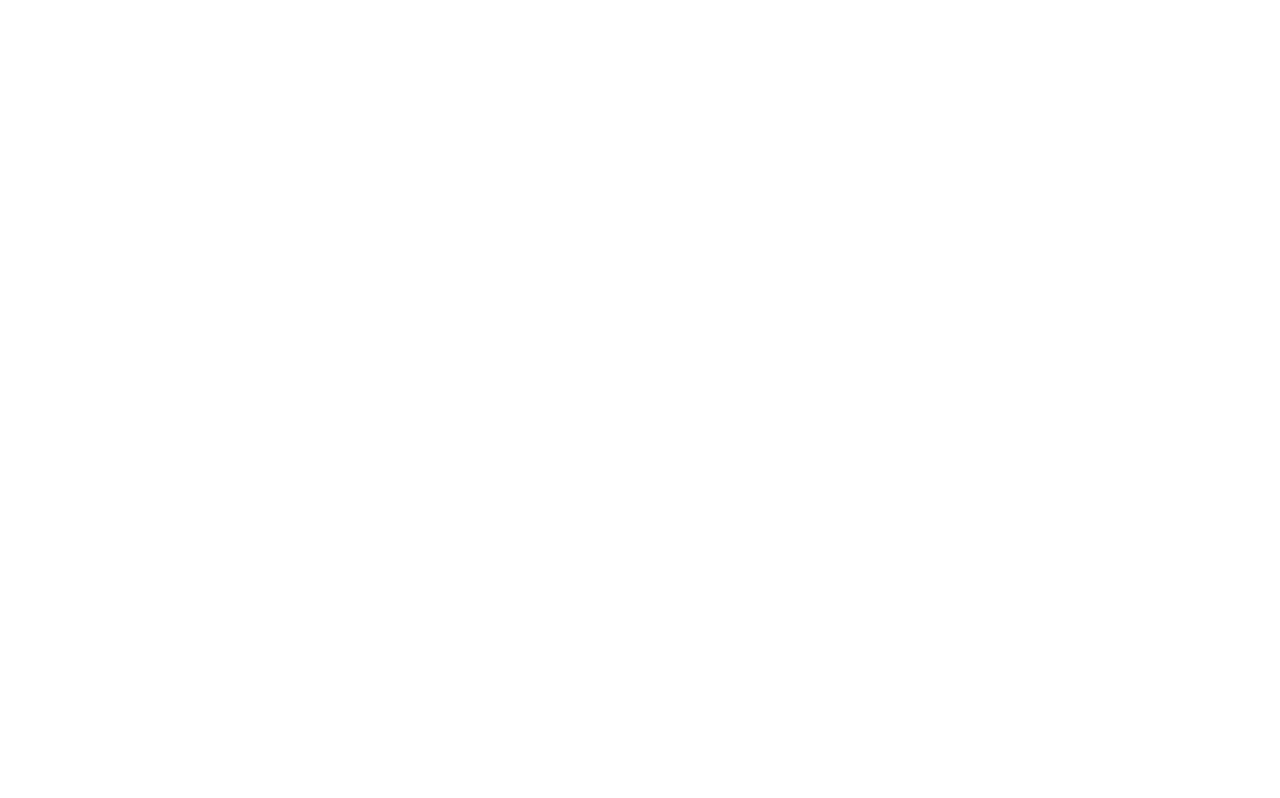
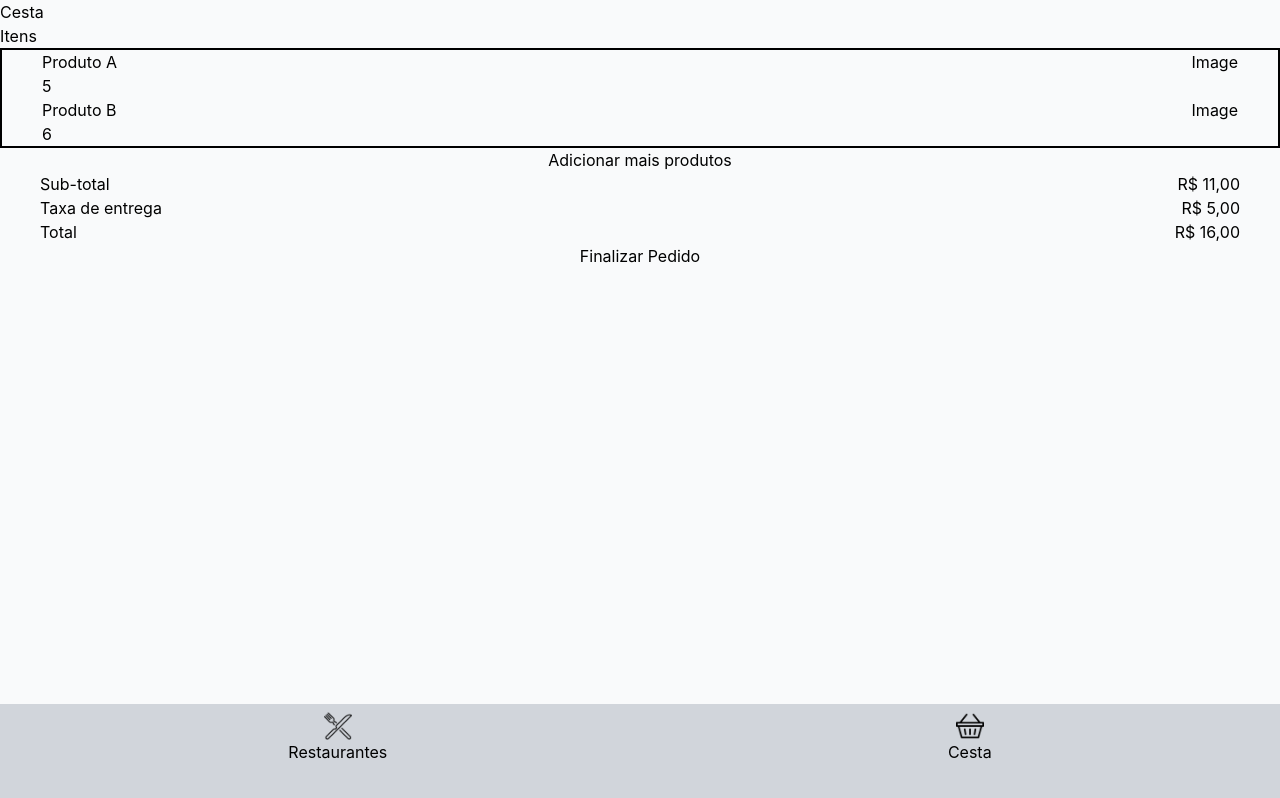
Before and after one commit to GabrielNSD/projeto-PES-ifood, a React (Create React App) app in the folder frontend/ifood/: page /cesta in a window 1280 px wide. Built offline with nearby package versions, Linux system fonts and the light colour scheme.

Commit message:
bask created

```diff
--- a/frontend/ifood/src/Router/Router.tsx
+++ b/frontend/ifood/src/Router/Router.tsx
@@ -3,6 +3,7 @@
 
 import Home from "../pages/Home";
 import Restaurant from "../pages/Restaurant";
+import Basket from "../pages/Basket";
 
 const RouterComponent = () => {
   return (
@@ -14,6 +15,9 @@
         path="/restaurante/:id"
         render={(props: any) => <Restaurant {...props} />}
       />
+      <Route exact path="/cesta">
+        <Basket />
+      </Route>
     </Router>
   );
 };
--- a/frontend/ifood/src/components/Layout.tsx
+++ b/frontend/ifood/src/components/Layout.tsx
@@ -12,10 +12,15 @@
 
   return (
     <>
-      <div className="flex h-screen flex-col bg-gray-50 h-screen items-center">
-        {children}
-        <div className="flex w-screen justify-around bg-gray-300 fixed insert-x-0 bottom-0 p-2 pb-6">
-          <div className="flex flex-col items-center" onClick={()=>{history.push("/")}}>
+      <div className="flex h-screen flex-col bg-gray-50 items-center w-screen">
+        <div className="h-5/6 flex flex-col">{children}</div>
+        <div className="flex w-screen justify-around bg-gray-300 fixed insert-x-0 bottom-0 p-2 pb-6 h-1/6 max-h-24">
+          <div
+            className="flex flex-col items-center"
+            onClick={() => {
+              history.push("/");
+            }}
+          >
             <img
               alt="Restaurantes"
               src="/images/restaurant.png"
@@ -23,7 +28,12 @@
             />
             <p>Restaurantes</p>
           </div>
-          <div className="flex flex-col items-center">
+          <div
+            className="flex flex-col items-center"
+            onClick={() => {
+              history.push("/cesta");
+            }}
+          >
             <img
               alt="Restaurantes"
               src="/images/shopping-basket.png"
--- a/frontend/ifood/src/components/ProductTile.tsx
+++ b/frontend/ifood/src/components/ProductTile.tsx
@@ -1,4 +1,4 @@
-import React from "react";
+import React, { useState } from "react";
 
 const mockProduct = {
   name: "Produto A",
@@ -10,8 +10,20 @@
 };
 
 const ProductTile = (props: any) => {
+  const [cont, setCont] = useState(1);
+
+  const addOneButtonHandler = () => {
+    setCont((prevState) => prevState + 1);
+  };
+
+  const removeOneButtonHandler = () => {
+    setCont((prevState) => prevState - 1);
+  };
+
+  console.log(cont);
+
   return (
-    <div className="flex border-2 border-black w-full m-2">
+    <div className="flex border-2 border-black w-full mb-4">
       <div className="border-2 border-red-200 w-2/5 m-2 self-center">
         <img src={mockProduct.imageUrl} alt="imagem" className="h-15 w-15" />
       </div>
@@ -21,9 +33,20 @@
         <div className="flex justify-between">
           <p className="text-sm">R${mockProduct.price}</p>
           <div className="flex items-center">
-            <button className="border-2 bg-red-400 self-center">-</button>
-            <p>1</p>
-            <button className="border-2 bg-red-400 self-center">+</button>
+            <button
+              className="border-2 bg-red-400 self-center"
+              disabled={cont === 1 ? true : false}
+              onClick={removeOneButtonHandler}
+            >
+              -
+            </button>
+            <p>{cont}</p>
+            <button
+              className="border-2 bg-red-400 self-center"
+              onClick={addOneButtonHandler}
+            >
+              +
+            </button>
             <button>Adicionar</button>
           </div>
         </div>
--- /dev/null
+++ b/frontend/ifood/src/pages/Basket/index.tsx
@@ -0,0 +1,72 @@
+import React, { useEffect, useState } from "react";
+import { useHistory } from "react-router-dom";
+
+import Layout from "../../components/Layout";
+
+const mockList = [
+  { name: "Produto A", price: 5, id: 1, imageUrl: "" },
+  { name: "Produto B", price: 6, id: 2, imageUrl: "" },
+];
+
+const Basket = () => {
+  const [listData, setListData] = useState(mockList);
+  const [subTotal, setSubTotal] = useState(0);
+  const history = useHistory();
+  const taxaDeEntrega = 5;
+
+  useEffect(() => {
+    setSubTotal(mockList.reduce((acc, cur) => acc + cur.price, 0));
+  }, [listData]);
+  return (
+    <Layout>
+      <div className="flex flex-col flex-1">
+        <div>Cesta</div>
+        <h2 className="w-screen self-start">Itens</h2>
+        <section className="w-screen border-2 border-black flex flex-col flex-5">
+          {mockList.map((item: any) => (
+            <div key={item.id} className="flex justify-between px-10">
+              <div>
+                <h2>{item.name}</h2>
+                <p>{item.price}</p>
+              </div>
+              <div>Image</div>
+            </div>
+          ))}
+        </section>
+        <button
+          className="self-center"
+          onClick={() => {
+            history.goBack();
+          }}
+        >
+          Adicionar mais produtos
+        </button>
+        <section>
+          <div className="flex justify-between px-10">
+            <span>Sub-total</span>
+            <span>R$ {subTotal.toFixed(2).toString().replace(".", ",")}</span>
+          </div>
+          <div className="flex justify-between px-10">
+            <span>Taxa de entrega</span>
+            <span>
+              R$ {taxaDeEntrega.toFixed(2).toString().replace(".", ",")}
+            </span>
+          </div>
+          <div className="flex justify-between px-10">
+            <span>Total</span>
+            <span>
+              R${" "}
+              {(subTotal + taxaDeEntrega)
+                .toFixed(2)
+                .toString()
+                .replace(".", ",")}
+            </span>
+          </div>
+        </section>
+        <button>Finalizar Pedido</button>
+      </div>
+    </Layout>
+  );
+};
+
+export default Basket;
--- a/frontend/ifood/src/pages/Restaurant/index.tsx
+++ b/frontend/ifood/src/pages/Restaurant/index.tsx
@@ -27,7 +27,7 @@
               history.goBack();
             }}
           >
-            Voltar
+            <img alt="voltar" src="/images/backButton.png" className="ml-4" />
           </button>
         </div>
 
@@ -43,10 +43,12 @@
             </div>
           </div>
         </div>
-        <ProductTile />
-        <ProductTile />
-        <ProductTile />
-        <ProductTile />
+        <section className="p-4">
+          <ProductTile />
+          <ProductTile />
+          <ProductTile />
+          <ProductTile />
+        </section>
       </Layout>
     </>
   );
```
Also changed, not shown: frontend/ifood/public/images/backButton.png (added), 1 other file (tests, documents, lock files or other folders).
